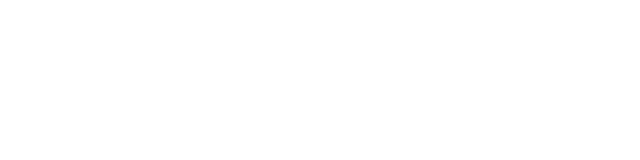
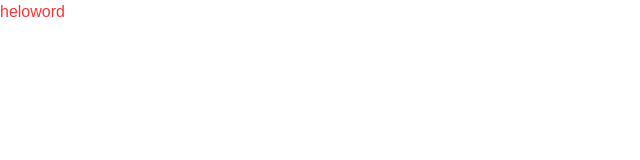
Before and after one commit to Yonamine-Fernando/syntax-waer-app, a React (Vite) app: page / in a window 1280 px wide. Shown: the top 160 px of the page, without its empty margins (0-640 px from the left). Built offline with nearby package versions, Linux system fonts and the light colour scheme.

Commit message:
feat: add color and font on the project

```diff
--- a/src/App.tsx
+++ b/src/App.tsx
@@ -7,7 +7,8 @@
 
   return (
     <>
-
+      <p className="text-error">heloword
+      </p>
     </>
   )
 }
--- a/src/styles/globas.css
+++ b/src/styles/globas.css
@@ -1 +1,49 @@
+/** @format */
+
 @import "tailwindcss";
+
+@theme {
+  --color-background: hsl(0, 0%, 100%);
+  --color-surface: hsl(0, 0%, 96%);
+  --color-surface-alt: hsl(0, 0%, 93%);
+  --color-border: hsl(0, 0%, 80%);
+  --color-border-alt: hsl(0, 0%, 73%);
+  --color-gray-text: hsl(0, 0%, 40%);
+  --color-gray-light: hsl(0, 0%, 85%);
+  --color-text: hsl(0, 0%, 10%);
+  --color-text-secondary: hsl(0, 0%, 26%);
+  --color-text-tertiary: hsl(0, 0%, 53%);
+  --color-heading: hsl(0, 0%, 20%);
+  --color-accent: hsl(253, 82%, 58%);
+  --color-accent-hover: hsl(253, 68%, 46%);
+  --color-accent-light: hsl(253, 100%, 94%);
+  --color-primary: hsl(267, 60%, 40%);
+  --color-primary-hover: hsl(267, 60%, 35%);
+  --color-link: hsl(210, 85%, 58%);
+  --color-link-hover: hsl(210, 80%, 50%);
+  --color-error: hsl(0, 83%, 58%);
+  --color-footer-bg: hsl(0, 0%, 20%);
+  --color-footer-hover: hsl(0, 0%, 80%);
+
+  --font-display: "Ubuntu Regular", sans-serif;
+}
+
+@font-face {
+    font-family: 'Ubuntu';
+    src: url('/fonts/ubuntu-medium-500.woff2') format('woff2');
+    font-weight: 500;
+    font-style: normal;
+    font-display: swap;
+}
+
+@font-face {
+    font-family: 'Ubuntu';
+    src: url('/fonts/ubuntu-regular-400.woff2') format('woff2');
+    font-weight: 400;
+    font-style: normal;
+    font-display: swap;
+}
+
+body {
+    font-family: var(--font-display);
+}
```
Also changed, not shown: public/fonts/ubuntu-medium-500.woff2 (added), public/fonts/ubuntu-regular-400.woff2 (added).
